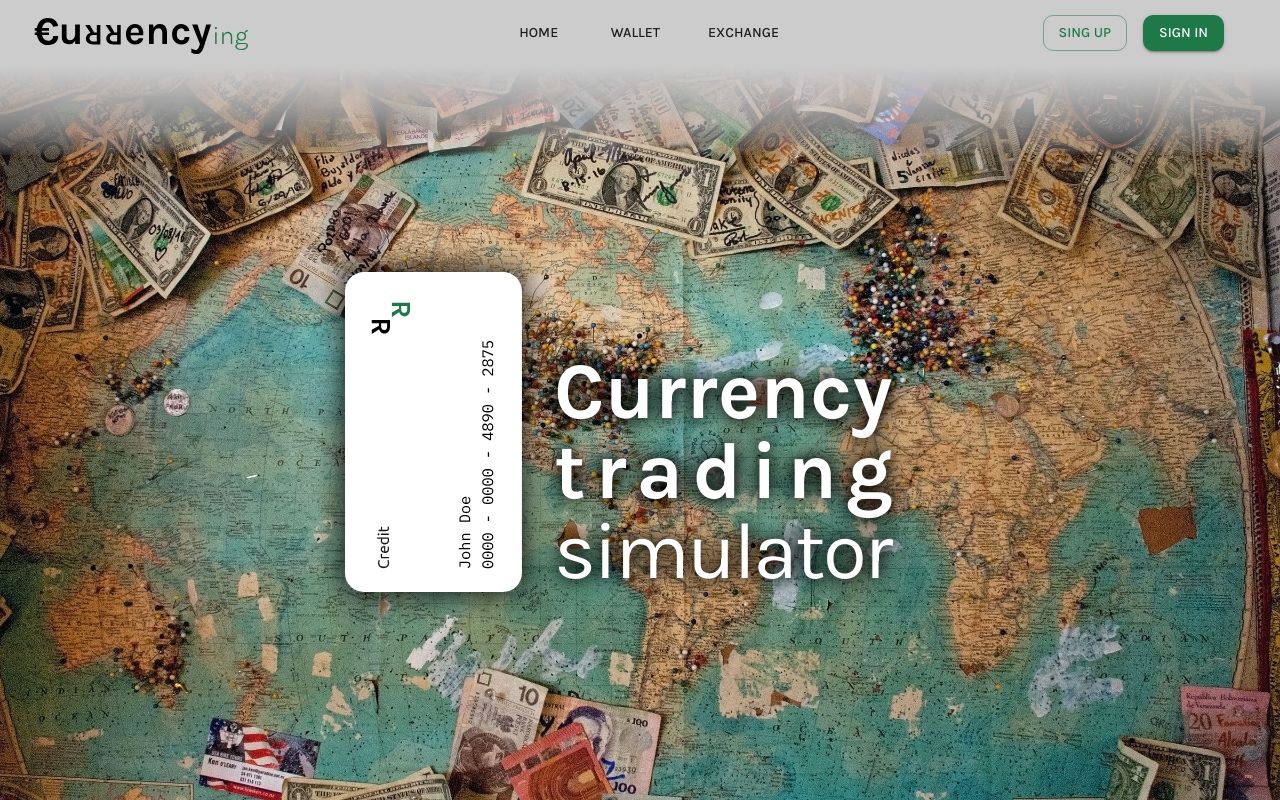
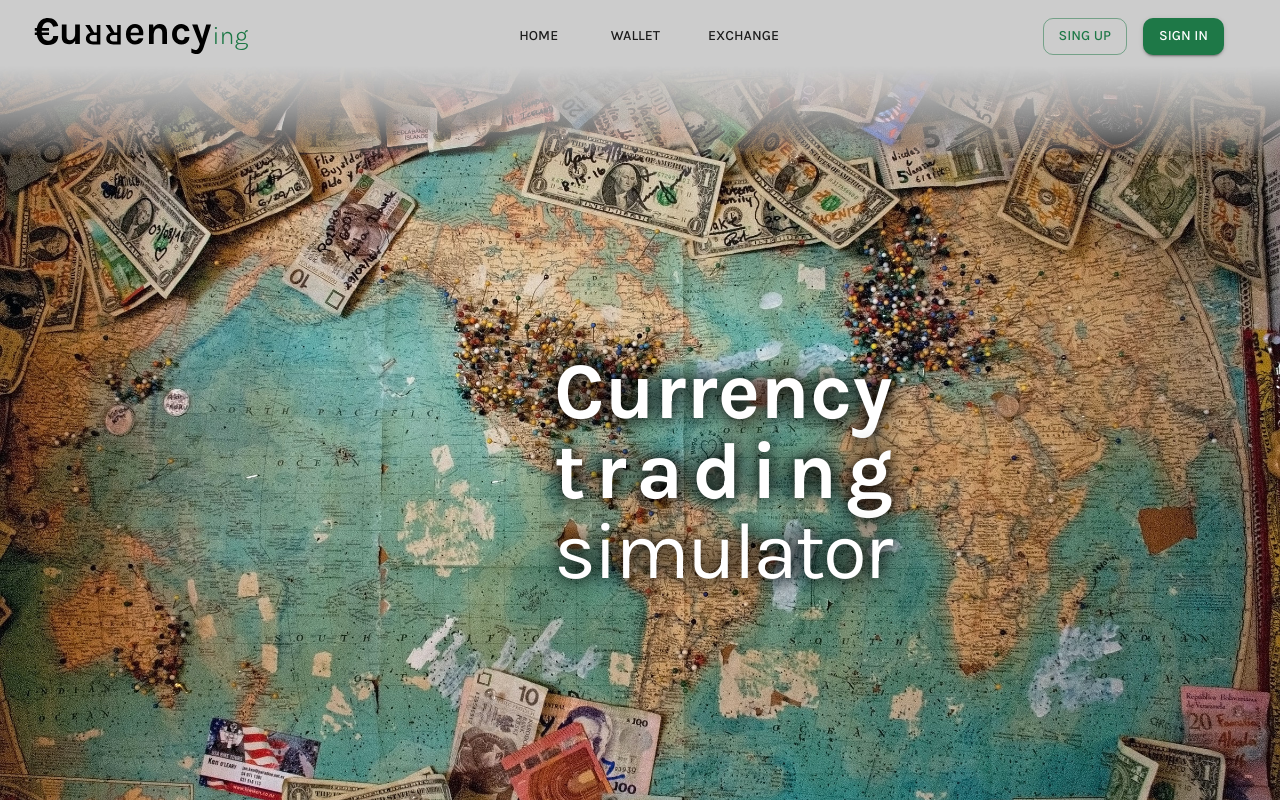
Before and after one commit to szymonkwak/currencying, a React (Create React App) app in the folder client/: page / in a window 1280 px wide. Built offline with nearby package versions, Linux system fonts and the light colour scheme; no server answers.

Commit message:
landing page animations added

```diff
--- a/client/src/components/Header/CurrencyingLogo.tsx
+++ b/client/src/components/Header/CurrencyingLogo.tsx
@@ -1,7 +1,12 @@
 import { Box } from '@mui/material';
+import routes from '../../routes';
 
 const CurrencyingLogo = () => {
-  return <Box component="img" height="50px" sx={{ mr: 3 }} alt="logo" src="/currencying.svg" />;
+  return (
+    <a href={routes.root}>
+      <Box component="img" height="50px" sx={{ mr: 3 }} alt="logo" src="/currencying.svg" />
+    </a>
+  );
 };
 
 export default CurrencyingLogo;
--- a/client/src/components/Landing/landing.css
+++ b/client/src/components/Landing/landing.css
@@ -6,6 +6,7 @@
   background-image: url('../../img/background.jpg');
   background-size: cover;
   background-repeat: no-repeat;
+  overflow: hidden;
 }
 
 .landing--content {
@@ -17,6 +18,7 @@
   height: 20rem;
   background-color: rgba(0, 0, 0, 0.3);
   box-shadow: 0 0 30px black;
+  animation: card 2s forwards;
 }
 
 .landing--heading {
@@ -27,6 +29,8 @@
   text-shadow: 0 0 30px black, 0 0 15px black;
   margin: 0;
   padding: 0 2rem;
+  transform: translate(220%);
+  animation: heading 2s forwards 1s;
 }
 
 .landing--heading-tr {
@@ -38,3 +42,27 @@
   letter-spacing: -0.15rem;
   font-weight: 400;
 }
+
+@media screen and (max-width: 650px) {
+  .landing--card {
+    display: none;
+  }
+}
+
+@keyframes heading {
+  from {
+    transform: translate(220%);
+  }
+  to {
+    transform: translate(0);
+  }
+}
+
+@keyframes card {
+  from {
+    opacity: 0;
+  }
+  to {
+    opacity: 100%;
+  }
+}
```
